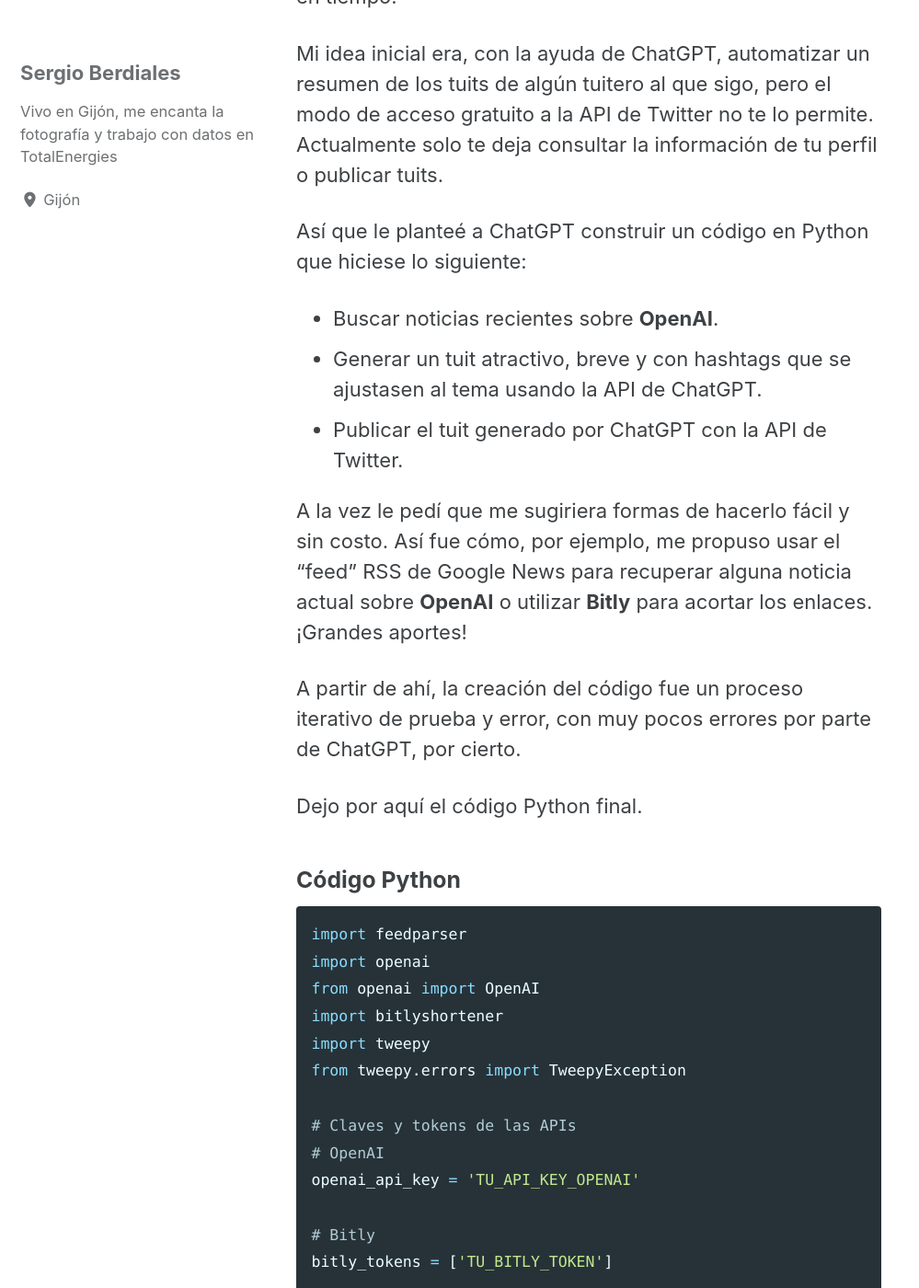
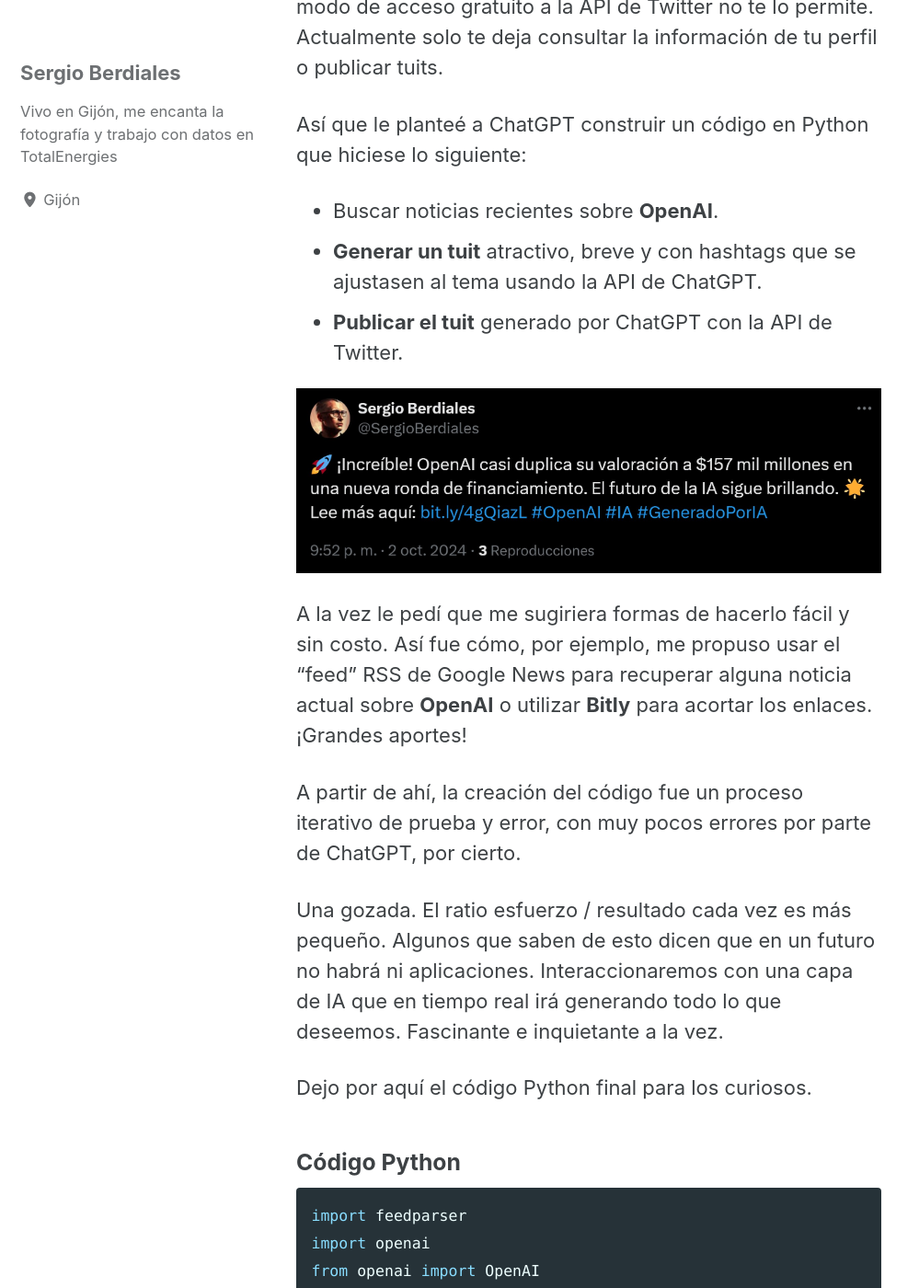
Before and after one commit to sergioberdiales/sergioberdiales.github.io, a Jekyll site: the page built from _posts/2024-10-02-generando-tweets-chatgpt.markdown, in a window 1280 px wide and 1400 px high, scrolled down 535 px. Shown: the whole window at 92% size, without its empty margins (0-999 px from the left). Built offline with Jekyll 4.4.1, drawn with Linux system fonts in a browser that asks for light colours; cached includes are drawn as plain includes; some of the changed text lies outside the part shown.

Commit message:
Imagen post 3

```diff
--- a/_posts/2024-10-02-generando-tweets-chatgpt.markdown
+++ b/_posts/2024-10-02-generando-tweets-chatgpt.markdown
@@ -14,14 +12,18 @@
 Así que le planteé a ChatGPT construir un código en Python que hiciese lo siguiente:
 
 - Buscar noticias recientes sobre **OpenAI**.
-- Generar un tuit atractivo, breve y con hashtags que se ajustasen al tema usando la API de ChatGPT.
-- Publicar el tuit generado por ChatGPT con la API de Twitter.
+- **Generar un tuit** atractivo, breve y con hashtags que se ajustasen al tema usando la API de ChatGPT.
+- **Publicar el tuit** generado por ChatGPT con la API de Twitter.
+
+[![Tuit generado por ChatGPT](/assets/images/2024-10-02_215604_tuit_automatizado.jpg)](https://x.com/SergioBerdiales/status/1841566950050123868)
 
 A la vez le pedí que me sugiriera formas de hacerlo fácil y sin costo. Así fue cómo, por ejemplo, me propuso usar el "feed" RSS de Google News para recuperar alguna noticia actual sobre **OpenAI** o utilizar **Bitly** para acortar los enlaces. ¡Grandes aportes!
 
 A partir de ahí, la creación del código fue un proceso iterativo de prueba y error, con muy pocos errores por parte de ChatGPT, por cierto.
 
-Dejo por aquí el código Python final.
+Una gozada. El ratio esfuerzo / resultado cada vez es más pequeño. Algunos que saben de esto dicen que en un futuro no habrá ni aplicaciones. Interaccionaremos con una capa de IA que en tiempo real irá generando todo lo que deseemos. Fascinante e inquietante a la vez.
+
+Dejo por aquí el código Python final para los curiosos.
 
 ### Código Python
 
```
Also changed, not shown: other parts of _posts/2024-10-02-generando-tweets-chatgpt.markdown (+1 -3 lines), assets/images/2024-10-02_215604_tuit_automatizado.jpg (added).
